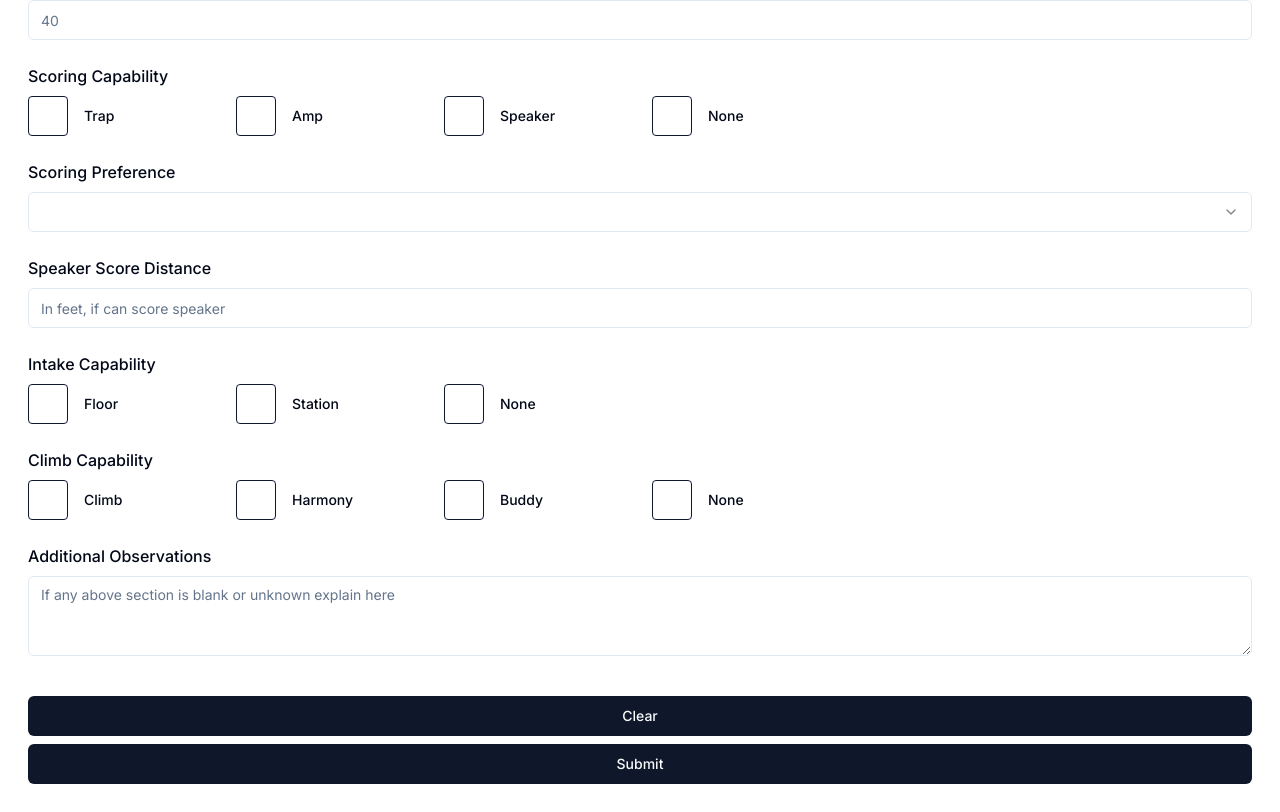
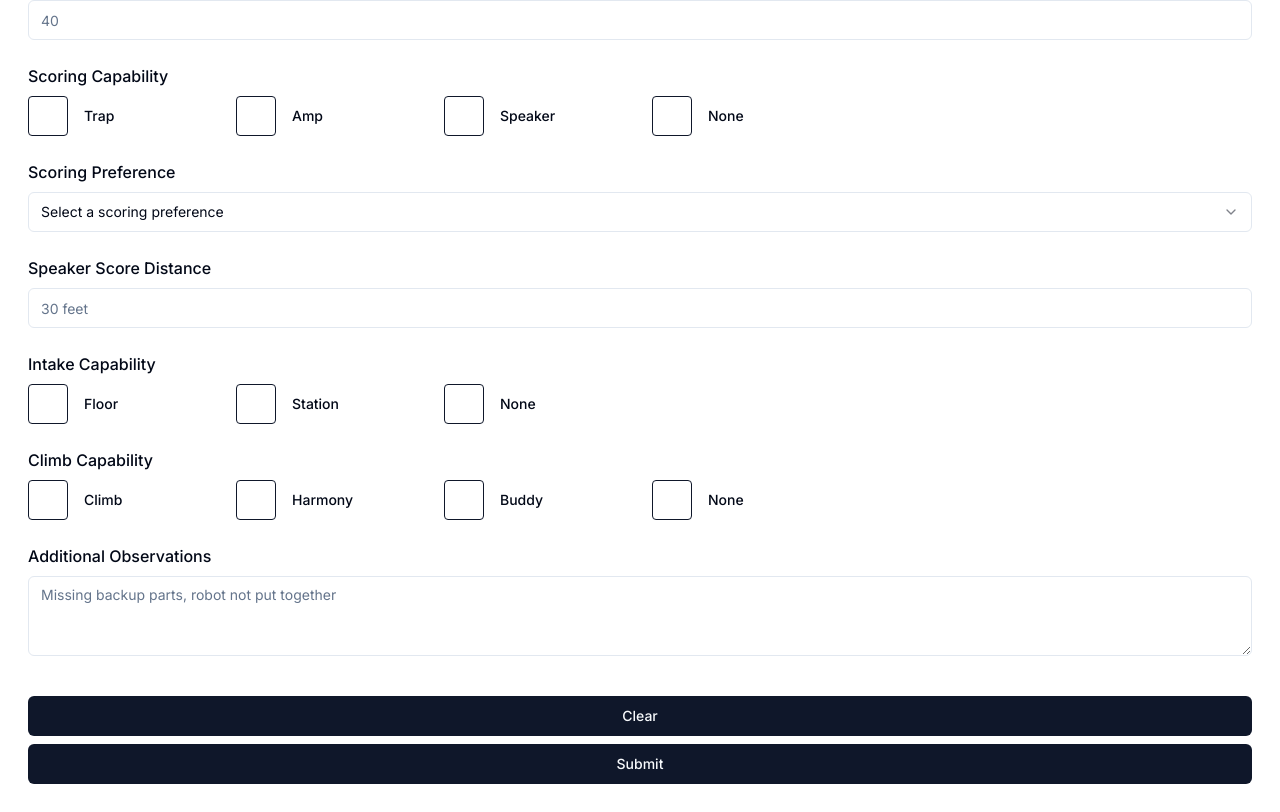
Before and after one commit to andruuww/949-scouting-app, a Next.js app: page /pit in a window 1280 px wide. Shown: the part 658-1470 px from the top of the page. Built offline with nearby package versions, Linux system fonts and the light colour scheme.

Commit message:
downgraded next and fixed some jsons

```diff
--- a/package.json
+++ b/package.json
@@ -33,13 +33,13 @@
     "clsx": "^2.0.0",
     "cssnano": "^6.0.1",
     "eslint": "8.47.0",
-    "eslint-config-next": "^14.1.0",
+    "eslint-config-next": "^14.0.2",
     "eslint-config-prettier": "^9.0.0",
     "fflate": "^0.8.1",
     "file-saver": "^2.0.5",
     "fs": "^0.0.1-security",
     "lucide-react": "^0.268.0",
-    "next": "^14.1.0",
+    "next": "^14.0.4",
     "next-themes": "^0.2.1",
     "postcss": "^8.4.31",
     "prettier": "^3.0.2",
@@ -47,7 +47,6 @@
     "pwa-asset-generator": "^6.3.1",
     "qr-scanner": "^1.4.2",
     "qrcode": "^1.5.3",
-    "react": "^18.2.0",
     "react-dom": "^18.2.0",
     "react-hook-form": "^7.49.2",
     "sonner": "^1.3.1",
--- a/src/jsons/2024/matchscoutingjson.ts
+++ b/src/jsons/2024/matchscoutingjson.ts
@@ -196,11 +196,13 @@ const matchJSON: JSONFormElement = {
                     label: 'Red Score',
                     type: FormElementsType.NUMBER,
                     name: 'redScore',
+                    placeholder: '10',
                 },
                 {
                     label: 'Blue Score',
                     type: FormElementsType.NUMBER,
                     name: 'blueScore',
+                    placeholder: '19',
                 },
             ],
         },
--- a/src/jsons/2024/pitscoutingjson.ts
+++ b/src/jsons/2024/pitscoutingjson.ts
@@ -71,12 +71,13 @@ const pitJSON: JSONFormElement = {
             type: FormElementsType.SELECT,
             name: 'scoringLevelPreference',
             options: ['Trap', 'Amp', 'Speaker', 'None'],
+            placeholder: 'Select a scoring preference',
         },
         {
             label: 'Speaker Score Distance',
             type: FormElementsType.NUMBER,
             name: 'speakerScoreDistance',
-            placeholder: 'In feet, if can score speaker',
+            placeholder: '30 feet',
             required: false,
         },
         {
@@ -93,7 +94,7 @@ const pitJSON: JSONFormElement = {
         },
         {
             label: 'Additional Observations',
-            placeholder: 'If any above section is blank or unknown explain here',
+            placeholder: 'Missing backup parts, robot not put together',
             type: FormElementsType.TEXTAREA,
             name: 'additionalObservations',
             required: false,
```
Also changed, not shown: 1 other file (tests, documents, lock files or other folders).
